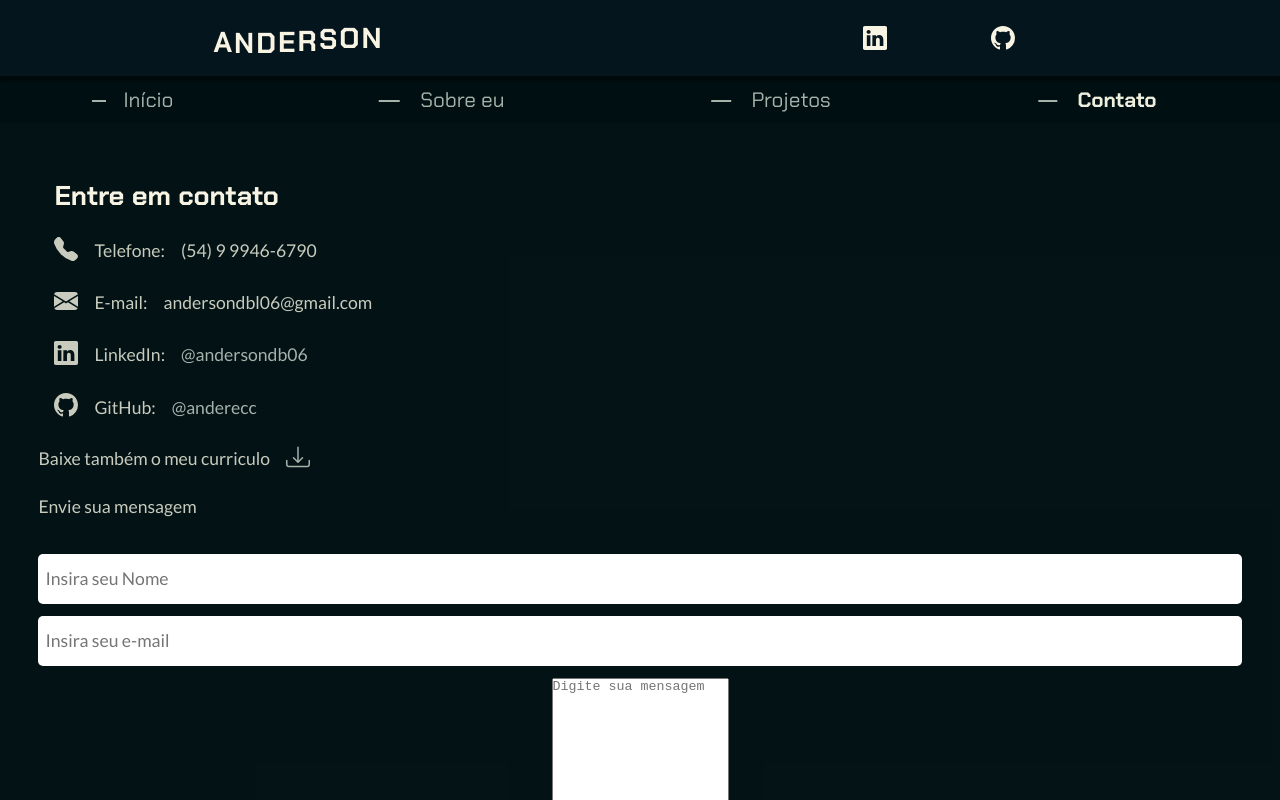
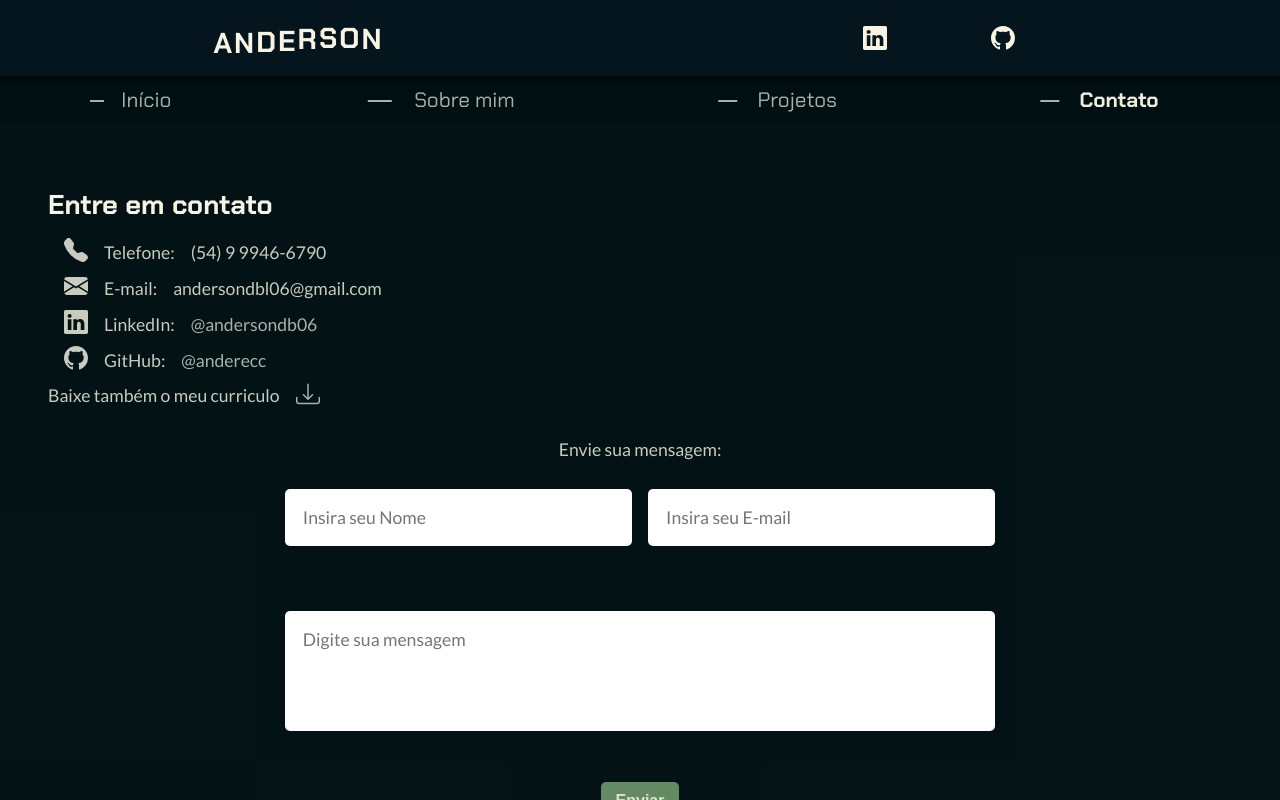
Before and after one commit to anderecc/portfolio-next, a Next.js app: page /contato in a window 1280 px wide. Shown: the top 800 px of the page. Built offline with nearby package versions, Linux system fonts and the light colour scheme.

Commit message:
add validate form

```diff
--- a/src/components/header/Header.jsx
+++ b/src/components/header/Header.jsx
@@ -120,7 +120,7 @@ export default function Header(props) {
                                         : null
                                 }
                             >
-                                Sobre eu
+                                Sobre mim
                             </a>
                         </Link>
                     </li>
--- a/src/pages/contato.jsx
+++ b/src/pages/contato.jsx
@@ -25,7 +25,7 @@ export default function Contato(props) {
     } = useContext(AppContext);
 
     let handleGetName = (e) => {
-        if (e.target.value !== 0 && e.target.value.trim()) {
+        if (e.target.value.length !== 0 && e.target.value.trim()) {
             handleSetValuesSendEmail({
                 ...state.sendEmail,
                 name: e.target.value,
@@ -36,6 +36,10 @@ export default function Contato(props) {
         } else {
             handleSetMessage('SET_MESSAGE_ERROR', {
                 name: 'Digite um nome válido.',
+            });
+            handleSetValuesSendEmail({
+                ...state.sendEmail,
+                name: '',
             });
         }
     };
@@ -52,10 +56,14 @@ export default function Contato(props) {
             handleSetMessage('SET_MESSAGE_ERROR', {
                 email: 'Digite um email válido.',
             });
+            handleSetValuesSendEmail({
+                ...state.sendEmail,
+                email: '',
+            });
         }
     };
     let handleGetMessage = (e) => {
-        if (e.target.value !== 0 && e.target.value.trim()) {
+        if (e.target.value.length !== 0 && e.target.value.trim()) {
             handleSetValuesSendEmail({
                 ...state.sendEmail,
                 message: e.target.value,
@@ -66,6 +74,10 @@ export default function Contato(props) {
         } else {
             handleSetMessage('SET_MESSAGE_ERROR', {
                 message: 'Digite alguma mensagem.',
+            });
+            handleSetValuesSendEmail({
+                ...state.sendEmail,
+                message: '',
             });
         }
     };
@@ -123,9 +135,10 @@ export default function Contato(props) {
                                 </button>
                             </p>
                         </div>
-                        <div>
-                            <p className={styles.text}>Envie sua mensagem</p>
                         <form className={styles.form}>
+                            <p className={styles.text}>Envie sua mensagem: </p>
+                            <div className={styles.inputsContent}>
+                                <div className={styles.inputContainer}>
                                     <input
                                         type="name"
                                         name="name"
@@ -133,42 +146,46 @@ export default function Contato(props) {
                                         onChange={handleGetName}
                                         placeholder="Insira seu Nome"
                                     />
-                                {state.message.error.name ? (
+                                    {state.messages.error.name ? (
                                         <label className="message error">
-                                        {state.message.error.name}
+                                            {state.messages.error.name}
                                         </label>
                                     ) : (
                                         <></>
                                     )}
-
+                                </div>
+                                <div className={styles.inputContainer}>
                                     <input
                                         type="email"
                                         name="email"
                                         id={styles.email}
                                         onChange={handleGetEmail}
-                                    placeholder="Insira seu e-mail"
+                                        placeholder="Insira seu E-mail"
                                     />
-                                {state.message.error.email ? (
+                                    {state.messages.error.email ? (
                                         <label className="message error">
-                                        {state.message.error.email}
+                                            {state.messages.error.email}
                                         </label>
                                     ) : (
                                         <></>
                                     )}
-
+                                </div>
+                            </div>
+                            <div className={styles.textContainer}>
                                 <textarea
                                     type="text"
                                     id={styles.mensagem}
                                     onChange={handleGetMessage}
                                     placeholder="Digite sua mensagem"
                                 />
-                                {state.message.error.message ? (
+                                {state.messages.error.message ? (
                                     <label className="message error">
-                                        {state.message.error.message}
+                                        {state.messages.error.message}
                                     </label>
                                 ) : (
                                     <></>
                                 )}
+                            </div>
                             <button
                                 className={styles.buttonEnviar}
                                 onClick={(e) =>
@@ -178,17 +195,17 @@ export default function Contato(props) {
                                 Enviar
                             </button>
                         </form>
-                            {state.message.success.send ? (
+                        {state.messages.success.send ? (
                             <label className="message success">
-                                    {state.message.success.send}
+                                {state.messages.success.send}
+                            </label>
+                        ) : state.messages.error.erro ? (
+                            <label className="message error">
+                                {state.messages.error.erro}
                             </label>
                         ) : (
                             <></>
                         )}
-                        </div>
-                        <button onClick={() => console.log(state.sendEmail)}>
-                            log
-                        </button>
                     </section>
                 </Content>
             )}
--- a/src/pages/index.jsx
+++ b/src/pages/index.jsx
@@ -26,7 +26,7 @@ import Loading from '../components/Loading';
 import styles from '../styles/Home.module.sass';
 
 export default function Home() {
-    const { state, handleLoading } = useContext(AppContext);
+    const { state } = useContext(AppContext);
 
     return (
         <div className="layout">
--- a/src/pages/sobre.jsx
+++ b/src/pages/sobre.jsx
@@ -6,7 +6,7 @@ import { AppContext } from '../context';
 import styles from '../styles/Sobre.module.sass';
 
 export default function Sobre(props) {
-    let { state, handleLoading } = useContext(AppContext);
+    let { state } = useContext(AppContext);
 
     return (
         <div className="layout">
--- a/src/store/actions/index.jsx
+++ b/src/store/actions/index.jsx
@@ -20,3 +20,7 @@ export let setEmail = (values) => {
 export let setMessage = (type, value) => {
     return { type: type, payload: value };
 };
+
+export let resetMessages = (values) => {
+    return { type: 'RESET_MESSAGES', payload: values };
+};
--- a/src/store/reducers/index.jsx
+++ b/src/store/reducers/index.jsx
@@ -9,7 +9,7 @@ export let initialState = {
         email: '',
         message: '',
     },
-    message: {
+    messages: {
         success: {},
         error: {},
     },
@@ -37,19 +37,25 @@ let reducer = (state, action) => {
         case 'SET_MESSAGE_ERROR':
             return {
                 ...state,
-                message: {
-                    ...state.message,
-                    error: { ...state.message.error, ...action.payload },
+                messages: {
+                    ...state.messages,
+                    error: { ...state.messages.error, ...action.payload },
                 },
             };
         case 'SET_MESSAGE_SUCCESS':
             return {
                 ...state,
-                message: {
-                    ...state.message,
-                    success: { ...state.message.success, ...action.payload },
+                messages: {
+                    ...state.messages,
+                    success: { ...state.messages.success, ...action.payload },
                 },
             };
+        case 'RESET_MESSAGES': {
+            return {
+                ...state,
+                messages: action.payload,
+            };
+        }
         default:
             return { ...state };
     }
--- a/src/styles/Contato.module.sass
+++ b/src/styles/Contato.module.sass
@@ -6,7 +6,7 @@
 
 .text
     @include text
-    margin: 2% 0
+    margin: .5rem 0
     span
         margin: 0 1rem
     a
@@ -18,6 +18,7 @@
 
 .h1
     @include h1
+
 .container
     font-family: $fontText
     font-size: 1.1rem
@@ -35,15 +36,44 @@
     flex-direction: column
     justify-content: space-evenly
     width: 100%
-    min-height: 450px
-    input
+    gap: 1rem
+    margin-top: 1rem
+    min-height: 400px
+    .inputsContent
         width: 100%
+        display: flex
+        justify-content: center
+        align-items: flex-start
+        gap: 1rem
+        flex-direction: column
+        @include desktop
+            flex-direction: row
+            width: 60%
+        .inputContainer
+            width: 100%
+            height: 100%
+            min-height: 100px
 
-    #email
-        min-height: 50px
+            @include flex-center
+            flex-direction: column
+            justify-content: flex-start
+            #email, #name
+                width: 100%
+                min-height: 50px
+    .textContainer
+        width: 100%
+        @include flex-center
+        flex-direction: column
+        min-height: 150px
+        @include desktop
+            width: 60%
 
-    #mensagem
-        min-height: 250px
+        #mensagem
+            height: 120px
+            resize: none
+            @include flex-center
+            justify-content: center
+            width: 100%
 
 .buttonDownload
     border: none
--- a/src/styles/Content.module.sass
+++ b/src/styles/Content.module.sass
@@ -4,4 +4,6 @@
 .content
     width: 100%
     height: 100%
-    padding: 3%
+    padding: 2rem
+    @include desktop
+        padding: 3rem
--- a/src/styles/_mixins.sass
+++ b/src/styles/_mixins.sass
@@ -28,4 +28,4 @@
     color: $titles
     font-family: $fontTitle
     font-size: 1.7rem
-    margin: 1rem
+    margin: 1rem 1rem 1rem 0
--- a/src/styles/globals.sass
+++ b/src/styles/globals.sass
@@ -36,10 +36,10 @@ button
   flex-direction: column
   position: relative
 
-input
+input, textarea
   outline: none
   border-radius: 5px
-  padding: 5px
+  padding: 1rem
   border: none
   font-size: 1.1rem
   font-family: $fontText
@@ -60,7 +60,7 @@ input
   align-items: center
   justify-content: flex-start
   width: 100%
-  margin-bottom: 1rem
+  padding: .5rem 0
 
 .error
   color: red
```
Also changed, not shown: src/context/index.jsx (+37 -5 lines), src/functions/sendEmail.js (+50 -4 lines). Lines whose indentation alone changed are shown as unchanged.
